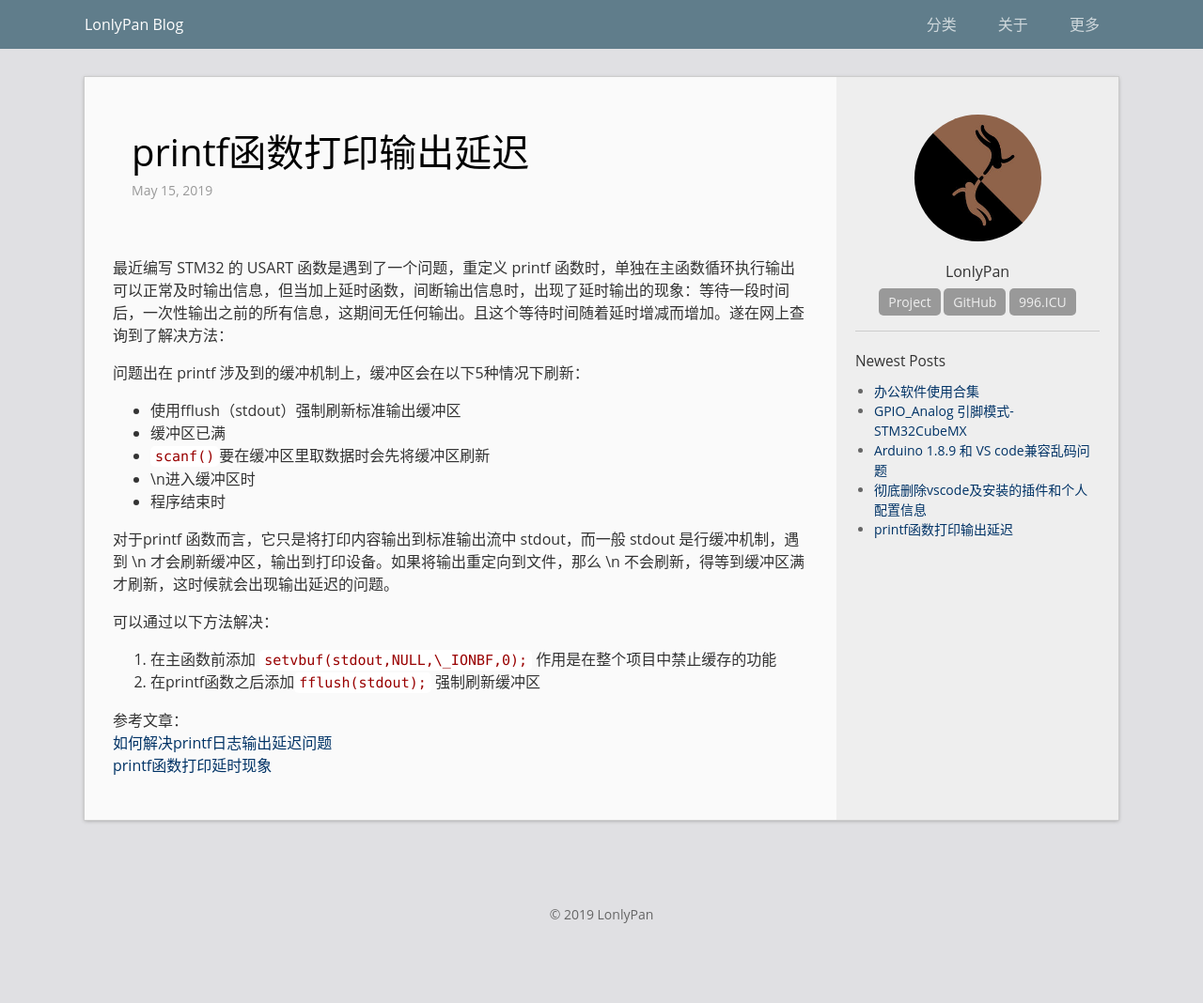
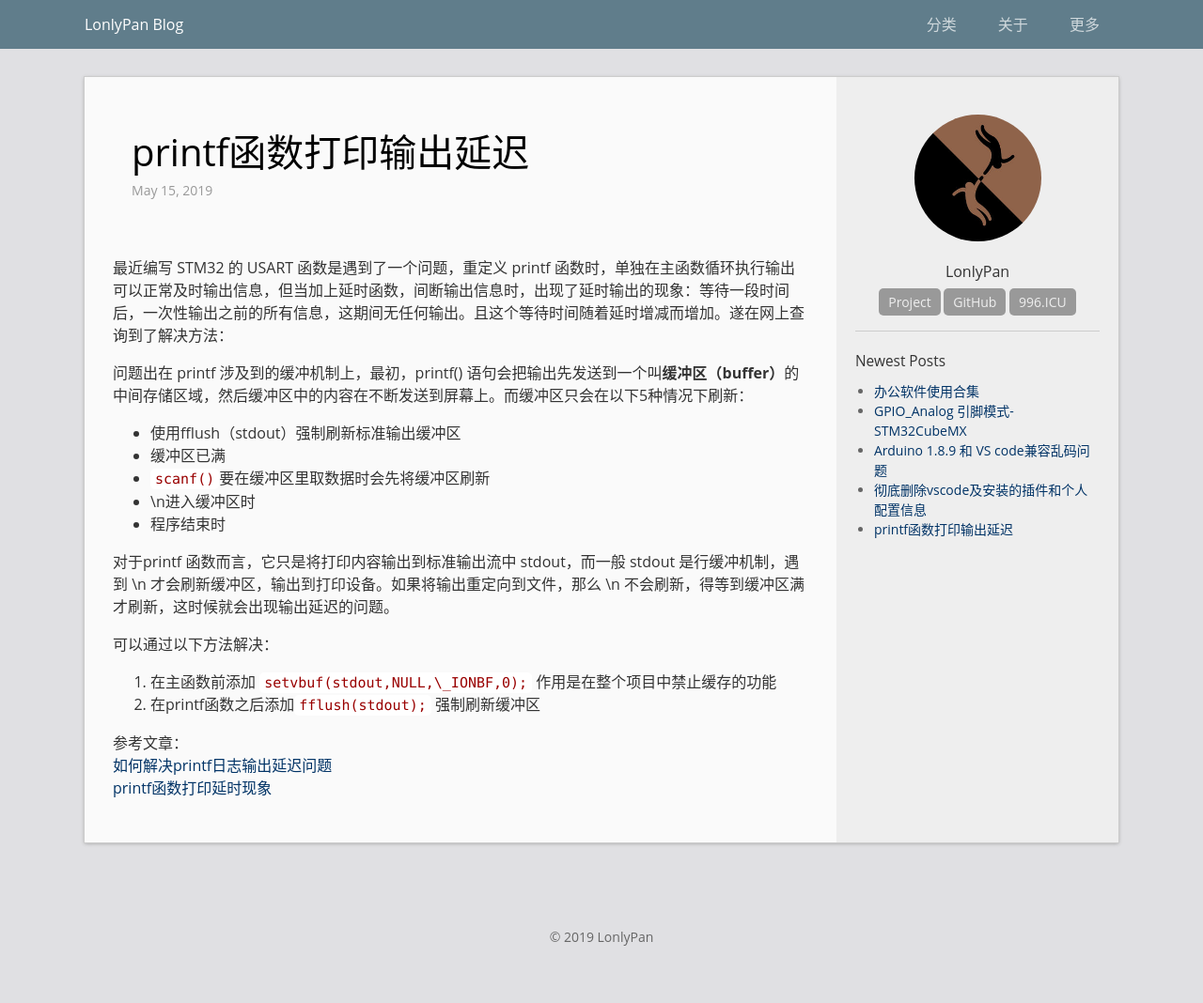
Before and after one commit to LonlyStack/LonlyPan.github.io, a Jekyll site: the page built from _posts/2019-05-15-printf函数打印输出延迟.md, in a window 1280 px wide. Shown: the whole page at 94% size. Built offline with Jekyll 4.4.1, drawn with Linux system fonts in a browser that asks for light colours; before the commit the page ends 1044 px from its top, so only the background shows below that.

Commit message:
Update 2019-05-15-printf函数打印输出延迟.md

```diff
--- a/_posts/2019-05-15-printf函数打印输出延迟.md
+++ b/_posts/2019-05-15-printf函数打印输出延迟.md
@@ -7,7 +7,7 @@ categories: STM32
 
 最近编写 STM32 的 USART 函数是遇到了一个问题，重定义 printf 函数时，单独在主函数循环执行输出可以正常及时输出信息，但当加上延时函数，间断输出信息时，出现了延时输出的现象：等待一段时间后，一次性输出之前的所有信息，这期间无任何输出。且这个等待时间随着延时增减而增加。遂在网上查询到了解决方法：
 
-问题出在 printf 涉及到的缓冲机制上，缓冲区会在以下5种情况下刷新：
+问题出在 printf 涉及到的缓冲机制上，最初，printf() 语句会把输出先发送到一个叫**缓冲区（buffer）**的中间存储区域，然后缓冲区中的内容在不断发送到屏幕上。而缓冲区只会在以下5种情况下刷新：
 
  - 使用fflush（stdout）强制刷新标准输出缓冲区
  - 缓冲区已满
```
